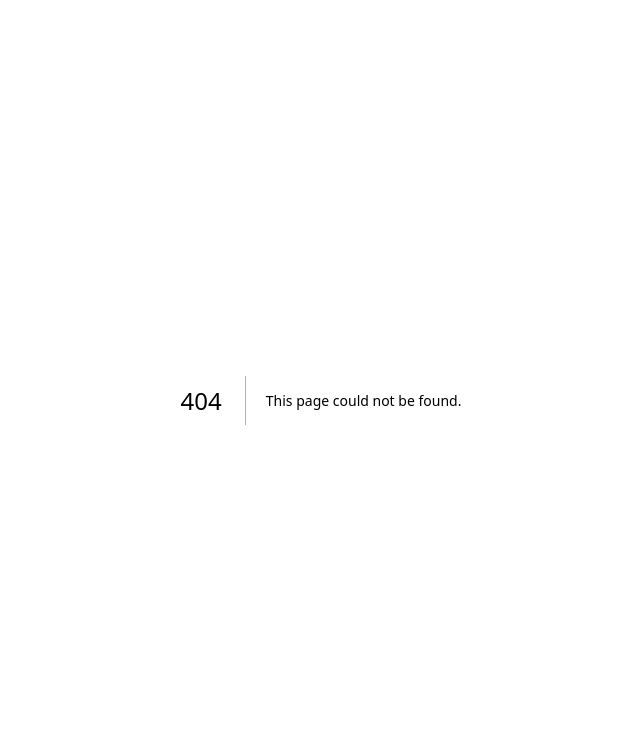
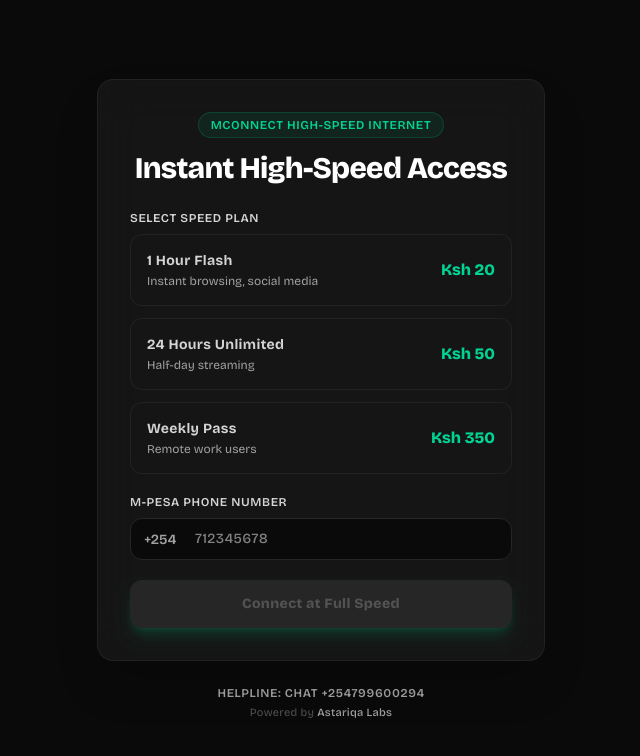
Before and after one commit to Astariqa-Labs/mconnect, a Next.js app: page /portal/1 in a window 1280 px wide. Before the commit this address had no page. Shown: the top 756 px of the page, without its empty margins (319-959 px from the left). Built offline with nearby package versions, Linux system fonts and the light colour scheme.

Commit message:
initialize portal project

```diff
--- a/app/layout.js
+++ b/app/layout.js
@@ -1,8 +1,8 @@
-import { Geist, Geist_Mono } from "next/font/google";
+import { Bricolage_Grotesque, Geist_Mono } from "next/font/google";
 import "./globals.css";
 
-const geistSans = Geist({
-  variable: "--font-geist-sans",
+const bricolage = Bricolage_Grotesque({
+  variable: "--font-bricolage",
   subsets: ["latin"],
 });
 
@@ -12,17 +12,17 @@
 });
 
 export const metadata = {
-  title: "Create Next App",
-  description: "Generated by create next app",
+  title: "MConnect | High-Speed Internet Access",
+  description: "Powered by Astariqa Labs - Lightning-fast network routing and automated M-Pesa billing.",
 };
 
 export default function RootLayout({ children }) {
   return (
     <html
       lang="en"
-      className={`${geistSans.variable} ${geistMono.variable} h-full antialiased`}
+      className={`${bricolage.variable} ${geistMono.variable} h-full antialiased`}
     >
-      <body className="min-h-full flex flex-col">{children}</body>
+      <body className="min-h-full flex flex-col font-sans">{children}</body>
     </html>
   );
 }
--- /dev/null
+++ b/app/portal/[tenantId]/page.jsx
@@ -0,0 +1,179 @@
+'use client';
+
+import { useState } from 'react';
+import { useParams } from 'next/navigation';
+
+export default function CaptivePortal() {
+    const params = useParams();
+    const tenantId = params.tenantId;
+
+    const [phoneNumber, setPhoneNumber] = useState('');
+    const [selectedPackage, setSelectedPackage] = useState(null);
+    const [macAddress, setMacAddress] = useState('AA:BB:CC:DD:EE:FF');
+    const [loading, setLoading] = useState(false);
+    const [step, setStep] = useState('selection');
+
+    const packages = [
+        { id: 1, name: '1 Hour Flash', duration: '1 Hour', price: 20, description: 'Instant browsing, social media' },
+        { id: 2, name: '24 Hours Unlimited', duration: '12 Hours', price: 50, description: 'Half-day streaming' },
+        { id: 3, name: 'Weekly Pass', duration: '7 Days', price: 350, description: 'Remote work users' },
+    ];
+
+    const handlePhoneChange = (e) => {
+        const val = e.target.value.replace(/\D/g, '');
+        if (val.length <= 9) {
+            setPhoneNumber(val);
+        }
+    };
+
+    const handlePayment = async (e) => {
+        e.preventDefault();
+        if (phoneNumber.length !== 9 || !selectedPackage) return;
+
+        setLoading(true);
+        setStep('processing');
+
+        try {
+            const response = await fetch(`http://localhost:5000/api/payments/stk-push`, {
+                method: 'POST',
+                headers: { 'Content-Type': 'application/json' },
+                body: JSON.stringify({
+                    tenantId,
+                    phoneNumber: `254${phoneNumber}`,
+                    packageId: selectedPackage.id,
+                    macAddress
+                })
+            });
+
+            const data = await response.json();
+            if (data.success) {
+                setStep('success');
+            } else {
+                alert('Payment initiation failed. Please try again.');
+                setStep('selection');
+            }
+        } catch (error) {
+            console.error('Network error:', error);
+            setStep('selection');
+        } finally {
+            setLoading(false);
+        }
+    };
+
+    return (
+        <main className="min-h-screen bg-neutral-950 text-neutral-100 font-['Bricolage_Grotesque',sans-serif] flex flex-col items-center justify-center p-4 selection:bg-emerald-500 selection:text-black">
+
+            {/* Main Wrapper Container */}
+            <div className="w-full max-w-md bg-neutral-900/90 border border-neutral-800/80 rounded-2xl shadow-2xl p-6 sm:p-8 backdrop-blur-xl">
+
+                {/* Header Branding */}
+                <div className="text-center mb-6">
+                    <div className="inline-flex items-center gap-2 px-3 py-1 rounded-full bg-emerald-500/10 border border-emerald-500/20 text-emerald-400 text-xs font-semibold tracking-wider uppercase mb-3">
+                        MCONNECT HIGH-SPEED INTERNET
+                    </div>
+                    <h1 className="text-2xl sm:text-3xl font-extrabold tracking-tight text-white">
+                        Instant High-Speed Access
+                    </h1>
+                </div>
+
+                {/* STEP 1: PACKAGE & SELECTION */}
+                {step === 'selection' && (
+                    <form onSubmit={handlePayment} className="space-y-5">
+                        <div>
+                            <label className="block text-xs font-semibold text-neutral-300 uppercase tracking-wider mb-2">
+                                Select Speed Plan
+                            </label>
+                            <div className="space-y-3">
+                                {packages.map((pkg) => (
+                                    <div
+                                        key={pkg.id}
+                                        onClick={() => setSelectedPackage(pkg)}
+                                        className={`p-4 rounded-xl border cursor-pointer transition-all flex justify-between items-center ${
+                                            selectedPackage?.id === pkg.id
+                                                ? 'border-emerald-500 bg-emerald-950/30 shadow-lg shadow-emerald-950/40 text-white'
+                                                : 'border-neutral-800/80 bg-neutral-900/50 hover:border-neutral-700 text-neutral-300'
+                                        }`}
+                                    >
+                                        <div>
+                                            <p className="font-bold text-sm tracking-wide">{pkg.name}</p>
+                                            <p className="text-xs text-neutral-400 mt-0.5">{pkg.description}</p>
+                                        </div>
+                                        <div className="text-right">
+                                            <span className="text-emerald-400 font-extrabold text-base">Ksh {pkg.price}</span>
+                                        </div>
+                                    </div>
+                                ))}
+                            </div>
+                        </div>
+
+                        <div>
+                            <label className="block text-xs font-semibold text-neutral-300 uppercase tracking-wider mb-2">
+                                M-Pesa Phone Number
+                            </label>
+                            <div className="relative">
+                                <span className="absolute left-3.5 top-3 text-neutral-400 text-sm font-semibold">+254</span>
+                                <input
+                                    type="tel"
+                                    placeholder="712345678"
+                                    value={phoneNumber}
+                                    onChange={handlePhoneChange}
+                                    required
+                                    className="w-full bg-neutral-950 border border-neutral-800 rounded-xl py-2.5 pl-16 pr-4 text-sm text-neutral-100 focus:outline-none focus:border-emerald-500 transition-colors tracking-wide font-medium"
+                                />
+                            </div>
+                                                    </div>
+
+                        <button
+                            type="submit"
+                            disabled={!selectedPackage || phoneNumber.length !== 9}
+                            className="w-full bg-emerald-500 hover:bg-emerald-400 disabled:bg-neutral-800 disabled:text-neutral-600 text-black font-extrabold py-3.5 rounded-xl transition-all shadow-lg shadow-emerald-500/20 text-sm tracking-wide cursor-pointer disabled:cursor-not-allowed"
+                        >
+                            Connect at Full Speed
+                        </button>
+                    </form>
+                )}
+
+                {/* STEP 2: STK PUSH PROCESSING */}
+                {step === 'processing' && (
+                    <div className="text-center py-8 space-y-4">
+                        <div className="w-12 h-12 border-4 border-emerald-500 border-t-transparent rounded-full animate-spin mx-auto"></div>
+                        <h2 className="text-lg font-bold text-white">Approve STK Prompt</h2>
+                        <p className="text-sm text-neutral-400 max-w-xs mx-auto leading-relaxed">
+                            M-Pesa authorization sent to <span className="text-neutral-200 font-semibold">+254 {phoneNumber}</span>. Enter your PIN.
+                        </p>
+                    </div>
+                )}
+
+                {/* STEP 3: SUCCESS STATE */}
+                {step === 'success' && (
+                    <div className="text-center py-8 space-y-4">
+                        <div className="w-12 h-12 bg-emerald-500/20 border border-emerald-500 text-emerald-400 rounded-full flex items-center justify-center text-xl mx-auto font-bold">
+                            ✓
+                        </div>
+                        <h2 className="text-lg font-bold text-white">Speed Unlocked!</h2>
+                        <p className="text-sm text-neutral-400 leading-relaxed">
+                            Payment verified successfully. Enjoy your ultra-fast network session.
+                        </p>
+                        <button
+                            onClick={() => window.location.reload()}
+                            className="w-full bg-neutral-800 hover:bg-neutral-700 text-neutral-200 font-bold py-2.5 rounded-xl text-sm transition-colors cursor-pointer"
+                        >
+                            Open Portal Dashboard
+                        </button>
+                    </div>
+                )}
+
+            </div>
+
+            {/* Footer Signature */}
+            <div className="text-center mt-6 space-y-1">
+                <p className="text-xs font-semibold tracking-wider text-neutral-400 uppercase">
+                    Helpline: chat +254799600294
+                </p>
+                <p className="text-[11px] text-neutral-600 tracking-wide">
+                    Powered by <span className="text-neutral-400 font-medium">Astariqa Labs</span>
+                </p>
+            </div>
+        </main>
+    );
+}
--- a/package.json
+++ b/package.json
@@ -13,6 +13,7 @@
     "react-dom": "19.2.8"
   },
   "devDependencies": {
+    "@tailwindcss/oxide-linux-x64-gnu": "^4.3.3",
     "@tailwindcss/postcss": "^4",
     "tailwindcss": "^4"
   }
--- /dev/null
+++ b/tailwind.config.js
@@ -0,0 +1,17 @@
+/** @type {import('tailwindcss').Config} */
+module.exports = {
+  content: [
+    "./pages/**/*.{js,ts,jsx,tsx,mdx}",
+    "./components/**/*.{js,ts,jsx,tsx,mdx}",
+    "./app/**/*.{js,ts,jsx,tsx,mdx}",
+  ],
+  theme: {
+    extend: {
+      fontFamily: {
+        sans: ["var(--font-bricolage)", "sans-serif"],
+        mono: ["var(--font-geist-mono)", "monospace"],
+      },
+    },
+  },
+  plugins: [],
+}
```
Also changed, not shown: 2 other files (tests, documents, lock files or other folders).
